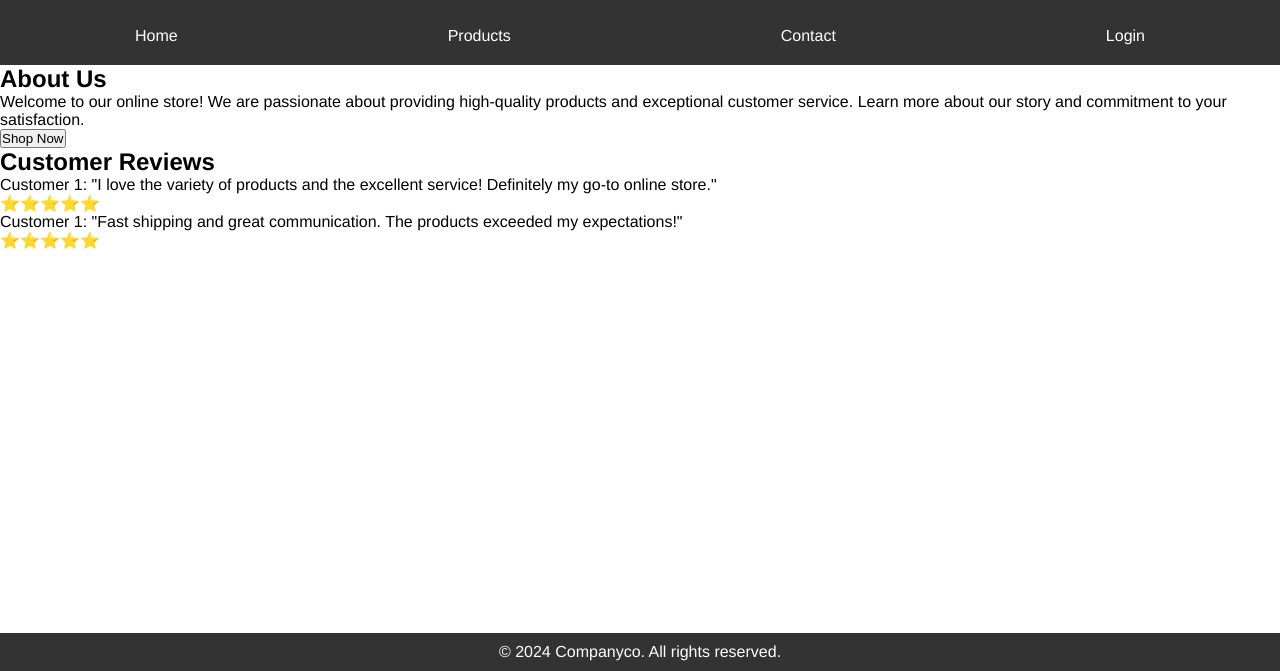
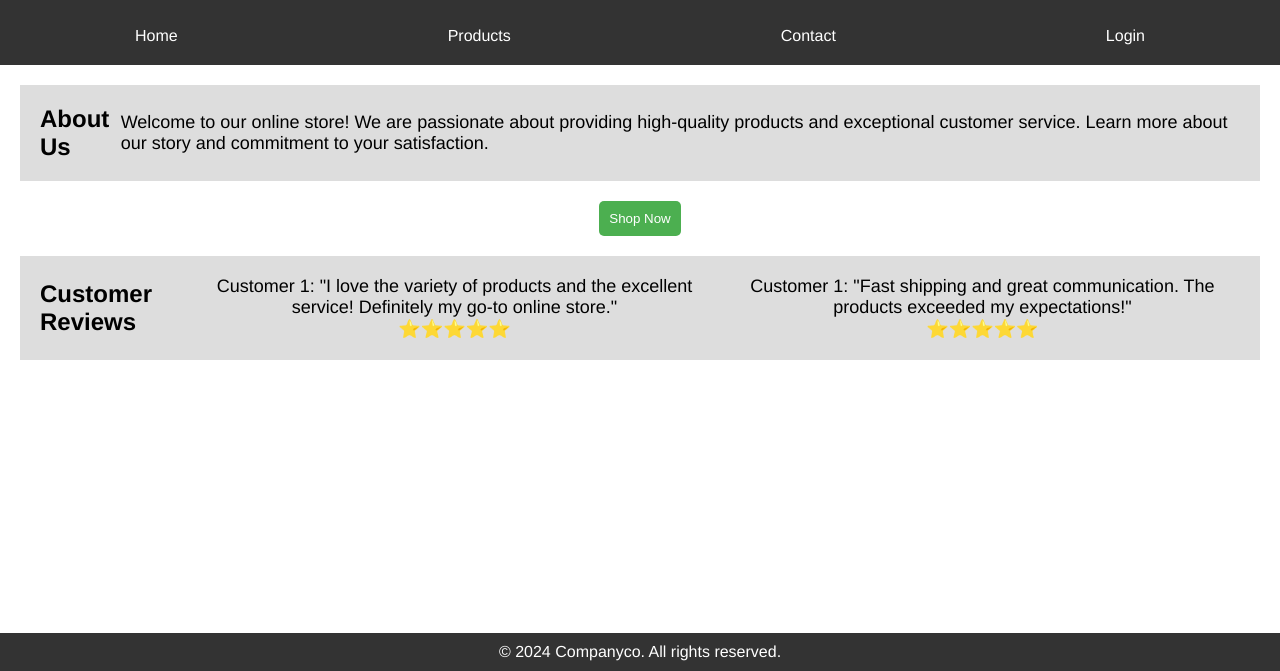
Before and after one commit to irajak/Assignment2_ENSF381_L02_Group34, a plain HTML site: page index.html in a window 1280 px wide. Shown: the part 129-800 px from the top of the page. Drawn offline with Linux system fonts and the light colour scheme.

Commit message:
Index style.css

```diff
--- a/styles.css
+++ b/styles.css
@@ -58,6 +58,79 @@ nav a {
 }
 
 /* INDEX */
+/* About Us Section */
+.about-us {
+    display: flex;
+    justify-content: center;
+    align-items: center;
+    background-color: #ddd;
+    padding: 20px;
+    margin: 20px;
+}
+
+.about-us div {
+    text-align: center;
+}
+
+.about-us p {
+    font-size: 18px;
+}
+
+.about-us b {
+    text-decoration: underline;
+}
+
+/* Shop Now Section */
+.shop-now {
+    text-align: center;
+    margin: 20px;
+}
+
+.shop-now button {
+    background-color: #4CAF50;
+    color: white;
+    padding: 10px;
+    border: none;
+    border-radius: 5px;
+    cursor: pointer;
+}
+
+/* Customer Reviews Section */
+.customer-reviews {
+    display: flex;
+    justify-content: center;
+    align-items: center;
+    background-color: #ddd;
+    padding: 20px;
+    margin: 20px;
+}
+
+.customer-reviews div {
+    text-align: center;
+}
+
+.customer-reviews p {
+    font-size: 18px;
+}
+
+.customer-reviews b {
+    text-decoration: underline;
+}
+
+.customer-reviews table {
+    border: 1px solid black;
+    border-collapse: collapse;
+    width: 100%;
+}
+
+.customer-reviews th, .customer-reviews td {
+    border: 1px solid black;
+    padding: 8px;
+}
+
+.customer-reviews th {
+    background-color: #f2f2f2;
+}
 
 
 
```
